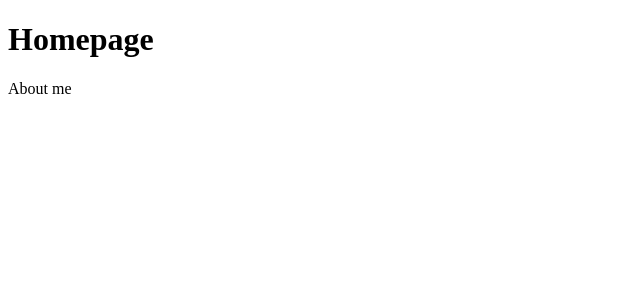
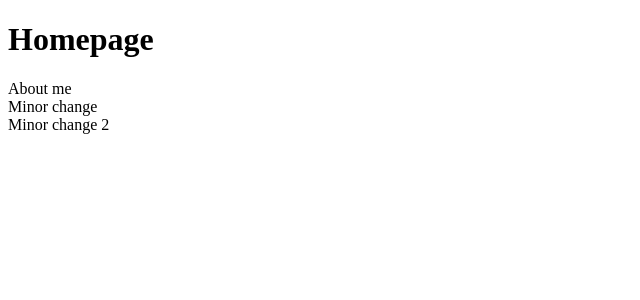
Before and after one commit to renrutoet/renrutoet.github.io, a React (Vite) app: page / in a window 1280 px wide. Shown: the top 300 px of the page, without its empty margins (0-640 px from the left). Built offline with nearby package versions, Linux system fonts and the light colour scheme.

Commit message:
testing CICD

```diff
--- a/src/App.tsx
+++ b/src/App.tsx
@@ -8,6 +8,8 @@ function App() {
       <h1>Homepage</h1>
       <main className="card">
         <div>About me</div>
+        <div>Minor change</div>
+        <div>Minor change 2</div>
       </main>
     </div>
   );
```
